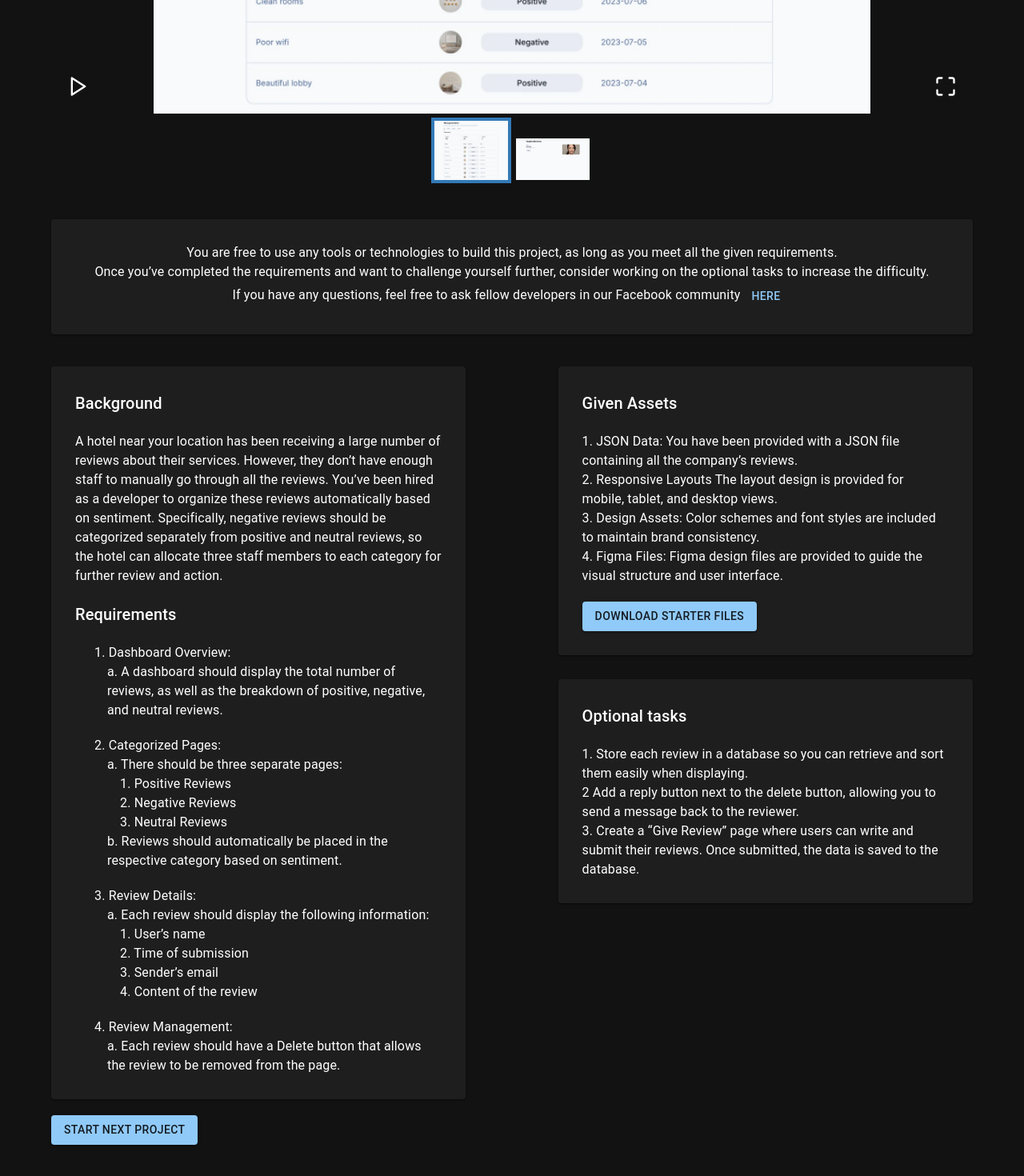
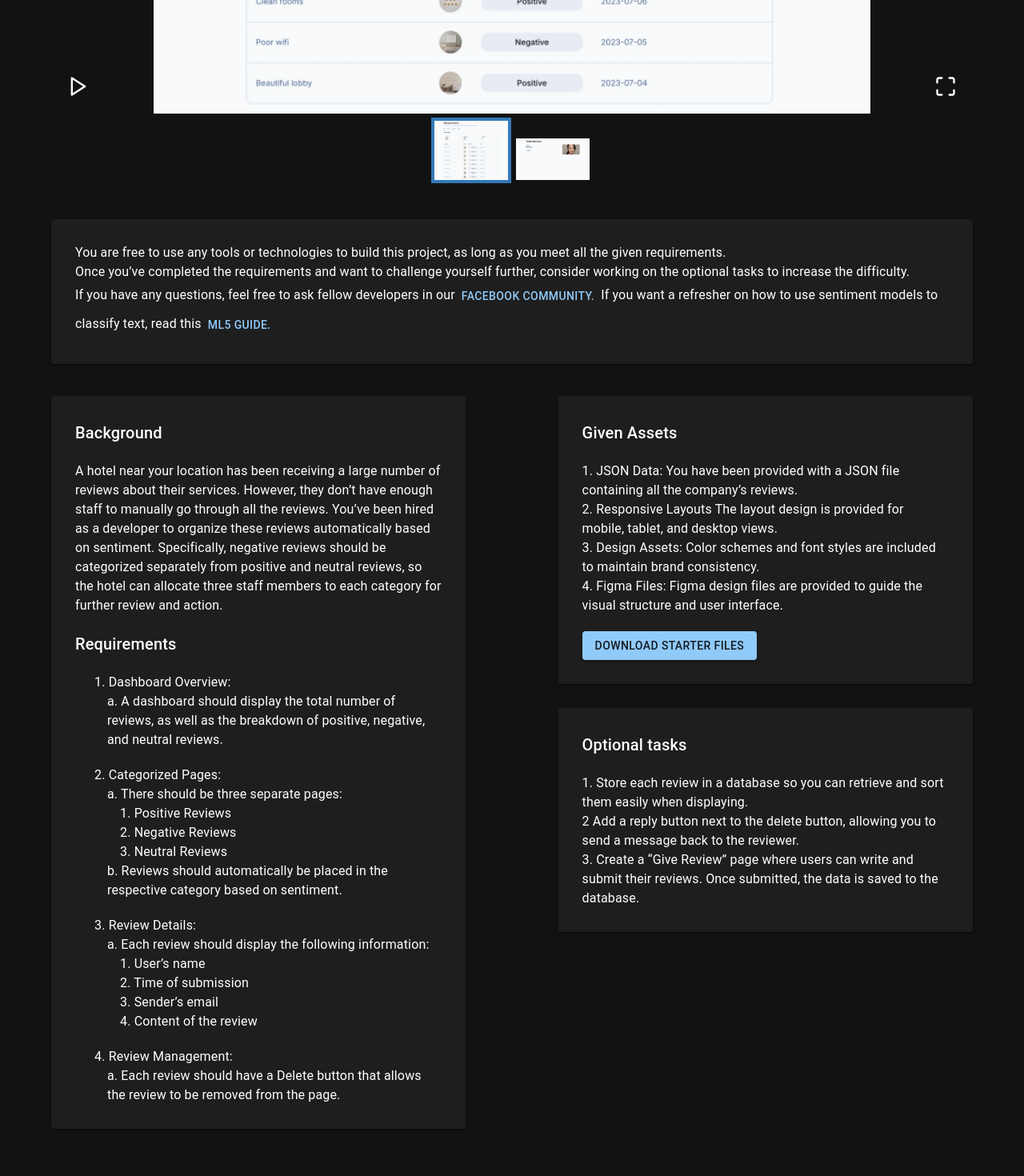
Before and after one commit to aginamena/mlprojectmentor, a Next.js app: page /projects in a window 1280 px wide. Shown: the part 690-2160 px from the top of the page at 80% size. Built offline with nearby package versions, Linux system fonts and the light colour scheme; what @mui/material-nextjs would draw is missing.

Commit message:
removed button

```diff
--- a/app/projects/page.tsx
+++ b/app/projects/page.tsx
@@ -21,7 +21,6 @@ export default function Projects() {
       <Paper
         style={{
           padding: "30px",
-          textAlign: "center",
           marginTop: "40px",
           marginBottom: "40px",
         }}
@@ -31,9 +30,18 @@ export default function Projects() {
         completed the requirements and want to challenge yourself further,
         consider working on the optional tasks to increase the difficulty.
         <br /> If you have any questions, feel free to ask fellow developers in
-        our Facebook community
+        our
         <Button>
-          <Link href="https://www.facebook.com/share/g/16ScKkia3h/">here</Link>
+          <Link href="https://www.facebook.com/share/g/16ScKkia3h/">
+            Facebook community.
+          </Link>
+        </Button>
+        If you want a refresher on how to use sentiment models to classify text,
+        read this
+        <Button>
+          <Link href="https://docs.ml5js.org/#/reference/sentiment">
+            ml5 guide.
+          </Link>
         </Button>
       </Paper>
       <Box
@@ -170,11 +178,6 @@ export default function Projects() {
           </Paper>
         </Box>
       </Box>
-      <Link href="https://forms.gle/QaZYq2QPnwWUHjXC6">
-        <Button variant="contained" style={{ marginTop: "20px" }}>
-          Start next project
-        </Button>
-      </Link>
     </Container>
   );
 }
```
